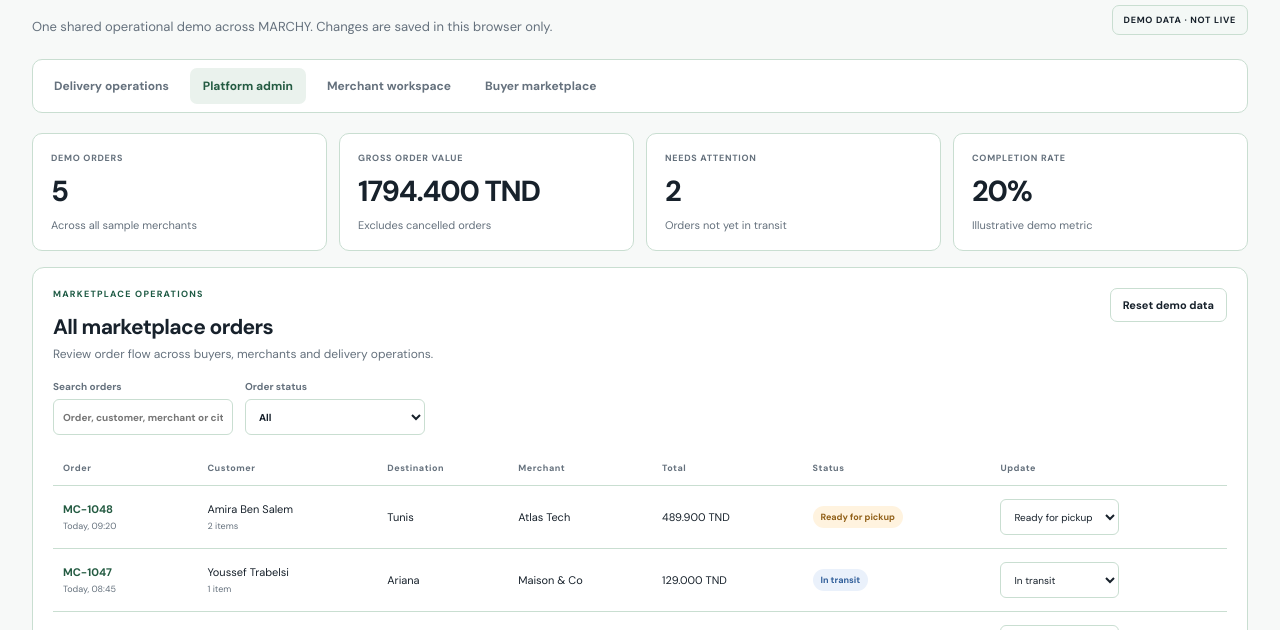
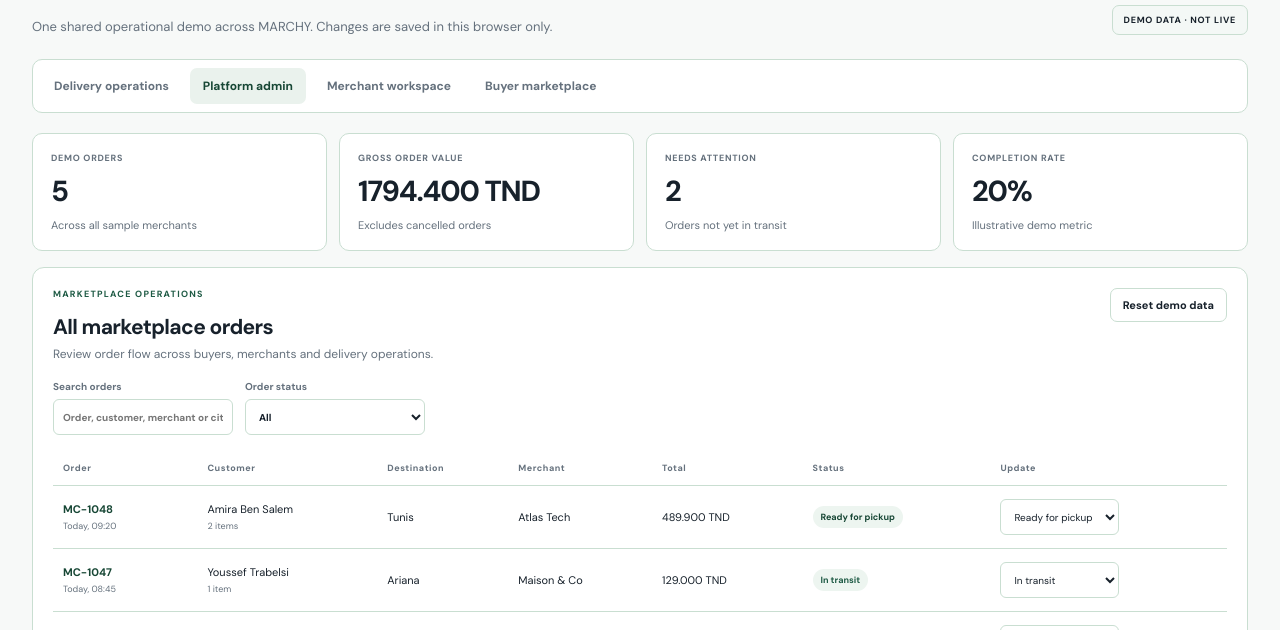
Before and after one commit to medkhalilghdamsi-dev/MARCHY, a React (Vite) app: page /admin in a window 1280 px wide. Shown: the part 322-952 px from the top of the page. Built offline with nearby package versions, Linux system fonts and the light colour scheme.

Commit message:
Unify legacy accent colors with MARCHY green palette

```diff
--- a/src/styles/operations.css
+++ b/src/styles/operations.css
@@ -5,7 +5,7 @@
 .ops-demo-label{padding:8px 11px;border:1px solid var(--line);border-radius:7px;background:var(--surface-soft,#f7f9f8);font-size:9px;font-weight:800;letter-spacing:.08em;white-space:nowrap}
 .ops-nav{display:flex;flex-wrap:wrap;gap:8px;margin-bottom:20px;padding:8px;border:1px solid var(--line);border-radius:10px;background:var(--surface,#fff)}
 .ops-nav a{padding:10px 13px;border-radius:7px;color:var(--muted);font-size:12px;font-weight:750;text-decoration:none}
-.ops-nav a.active,.ops-nav a:hover{background:var(--accent-soft,#eaf2ed);color:var(--accent,#245b42)}
+.ops-nav a.active,.ops-nav a:hover{background:var(--accent-soft,#eaf2ed);color:var(--accent,#174735)}
 .ops-stat-grid{display:grid;grid-template-columns:repeat(4,minmax(0,1fr));gap:12px;margin-bottom:16px}
 .ops-stat-grid article{display:flex;flex-direction:column;gap:8px;padding:18px;border:1px solid var(--line);border-radius:10px;background:var(--surface,#fff)}
 .ops-stat-grid article span{font-size:9px;font-weight:850;letter-spacing:.08em;color:var(--muted)}
@@ -18,7 +18,7 @@
 .ops-reset{padding:9px 12px;border:1px solid var(--line);border-radius:7px;background:transparent;color:var(--ink);font-size:11px;font-weight:750;cursor:pointer}
 .ops-filters{display:flex;flex-wrap:wrap;gap:7px;margin-bottom:14px}
 .ops-filters button{padding:8px 11px;border:1px solid var(--line);border-radius:999px;background:transparent;color:var(--muted);font-size:10px;font-weight:700;cursor:pointer}
-.ops-filters button.active{border-color:var(--accent,#245b42);background:var(--accent-soft,#eaf2ed);color:var(--accent,#245b42)}
+.ops-filters button.active{border-color:var(--accent,#174735);background:var(--accent-soft,#eaf2ed);color:var(--accent,#174735)}
 .ops-toolbar{display:flex;align-items:end;gap:12px;margin-bottom:16px}
 .ops-toolbar label{display:flex;flex-direction:column;gap:6px;min-width:180px;color:var(--muted);font-size:10px;font-weight:750}
 .ops-toolbar input,.ops-toolbar select,.ops-table select{min-height:36px;padding:0 9px;border:1px solid var(--line);border-radius:6px;background:var(--surface,#fff);color:var(--ink);font:inherit}
@@ -30,7 +30,7 @@
 .ops-table td small{display:block;margin-top:4px;color:var(--muted);font-size:9px}
 .ops-table select{font-size:10px;max-width:150px}
 .ops-status{display:inline-flex;padding:5px 8px;border-radius:999px;background:var(--surface-soft,#f5f6f5);font-size:9px;font-weight:800}
-.ops-status-delivered{background:#e8f5ec;color:#247443}.ops-status-in-transit{background:#eaf1fb;color:#315f9a}.ops-status-cancelled{background:#fbeaea;color:#a43d3d}.ops-status-ready-for-pickup{background:#fff3df;color:#916018}.ops-status-processing{background:#f0eefb;color:#6550a0}
+.ops-status-delivered{background:#edf5f0;color:#174735}.ops-status-in-transit{background:#edf5f0;color:#1f5b45}.ops-status-cancelled{background:#edf5f0;color:#1f5b45}.ops-status-ready-for-pickup{background:#edf5f0;color:#174735}.ops-status-processing{background:#edf5f0;color:#1f5b45}
 .ops-empty{padding:30px;text-align:center;color:var(--muted)}
 .ops-shortcuts{display:grid;grid-template-columns:repeat(3,minmax(0,1fr));gap:12px;margin-top:16px}
 .ops-shortcuts a{display:flex;flex-direction:column;gap:7px;padding:16px;border:1px solid var(--line);border-radius:10px;background:var(--surface,#fff);color:var(--ink);text-decoration:none}
@@ -41,7 +41,7 @@
 
 .seller-ops-links{display:grid;gap:7px;margin-top:10px;padding-top:10px;border-top:1px solid var(--line)}
 .seller-ops-links a{padding:8px 9px;border-radius:6px;background:var(--surface-soft,#f7f9f8);color:var(--ink);font-size:10px;font-weight:750;text-decoration:none}
-.seller-ops-links a:hover{color:var(--accent,#245b42);background:var(--accent-soft,#eaf2ed)}
+.seller-ops-links a:hover{color:var(--accent,#174735);background:var(--accent-soft,#eaf2ed)}
 
 .seller-dashboard-orders{display:grid;gap:10px}
 .seller-order-row{display:grid;grid-template-columns:minmax(150px,1.5fr) minmax(90px,.7fr) minmax(120px,.8fr) minmax(150px,1fr);align-items:center;gap:12px;padding:13px;border:1px solid var(--line);border-radius:8px;background:var(--surface,#fff)}
@@ -64,17 +64,17 @@
 .buyer-tracking-steps li{position:relative;display:grid;grid-template-columns:30px 1fr;gap:12px;min-height:76px}
 .buyer-tracking-steps li:not(:last-child):before{position:absolute;top:29px;bottom:0;left:14px;width:1px;background:var(--line);content:""}
 .buyer-tracking-step-dot{z-index:1;display:grid;place-items:center;width:29px;height:29px;border:1px solid var(--line);border-radius:50%;background:var(--surface,#fff);color:var(--muted);font-size:10px;font-weight:800}
-.buyer-tracking-steps li.complete .buyer-tracking-step-dot{border-color:var(--accent,#245b42);background:var(--accent,#245b42);color:#fff}
+.buyer-tracking-steps li.complete .buyer-tracking-step-dot{border-color:var(--accent,#174735);background:var(--accent,#174735);color:#fff}
 .buyer-tracking-steps li div{padding:4px 0 16px}.buyer-tracking-steps li b{display:block;font-size:12px}.buyer-tracking-steps li small{display:block;margin-top:5px;color:var(--muted);font-size:10px}
-.buyer-tracking-cancelled{margin:20px 0;padding:15px;border:1px solid #e7b9b9;border-radius:8px;background:#fff7f7;color:#853d3d}.buyer-tracking-cancelled p{margin:5px 0 0;font-size:11px}
+.buyer-tracking-cancelled{margin:20px 0;padding:15px;border:1px solid #f4f8f6;border-radius:8px;background:#edf5f0;color:#1f5b45}.buyer-tracking-cancelled p{margin:5px 0 0;font-size:11px}
 @media(max-width:600px){.buyer-tracking-meta{grid-template-columns:repeat(2,minmax(0,1fr))}.account-demo-order{grid-template-columns:1fr}.account-demo-order strong{grid-column:auto}}
 
 
-.ops-order-link,.seller-order-id-link{display:inline-flex;color:var(--accent,#245b42);font-weight:800;text-decoration:none}
+.ops-order-link,.seller-order-id-link{display:inline-flex;color:var(--accent,#174735);font-weight:800;text-decoration:none}
 .ops-order-link:hover,.seller-order-id-link:hover{text-decoration:underline;text-underline-offset:3px}
-.ops-order-link:focus-visible,.seller-order-id-link:focus-visible{outline:2px solid var(--accent,#245b42);outline-offset:3px;border-radius:3px}
+.ops-order-link:focus-visible,.seller-order-id-link:focus-visible{outline:2px solid var(--accent,#174735);outline-offset:3px;border-radius:3px}
 
-.ops-order-link{color:var(--accent,#245b42);font-weight:800;text-decoration:none}.ops-order-link:hover{text-decoration:underline;text-underline-offset:3px}
+.ops-order-link{color:var(--accent,#174735);font-weight:800;text-decoration:none}.ops-order-link:hover{text-decoration:underline;text-underline-offset:3px}
 
 
 /* Marketplace accessibility and tablet-width refinements verified by axe/Playwright. */
@@ -96,7 +96,7 @@ html[dir="rtl"] .page{overflow-x:clip}
 
 
 /* Product-detail supporting copy: meet WCAG AA on light surfaces. */
-.product-image-discount{background:#a94421!important;color:#fff}
+.product-image-discount{background:#1f5b45!important;color:#fff}
 .product-price-block>del,.product-price-caption,.product-listing-status small,
 .product-quantity-summary>span,.product-seller-copy small,.product-seller-copy>span,
 .product-delivery-card p,.product-demo-disclaimer,.product-buyer-highlights>div>span,
@@ -117,7 +117,7 @@ html[dir="rtl"] .page{overflow-x:clip}
 .buyer-order-card{padding:17px;border:1px solid var(--line);border-radius:10px;background:var(--surface,#fff)}
 .buyer-order-card-top{display:flex;align-items:flex-start;justify-content:space-between;gap:12px;padding-bottom:14px;border-bottom:1px solid var(--line)}
 .buyer-order-card-top>div{display:grid;gap:4px}.buyer-order-card-top small{color:var(--muted);font-size:9px}
-.buyer-order-reference{color:var(--accent,#245b42);font-size:13px;font-weight:850;text-decoration:none}
+.buyer-order-reference{color:var(--accent,#174735);font-size:13px;font-weight:850;text-decoration:none}
 .buyer-order-reference:hover{text-decoration:underline;text-underline-offset:3px}
 .buyer-order-card-details{display:grid;grid-template-columns:repeat(4,minmax(0,1fr));gap:12px;padding:15px 0}
 .buyer-order-card-details>div{min-width:0}.buyer-order-card-details small{display:block;color:var(--muted);font-size:9px;font-weight:800;letter-spacing:.04em}
```
